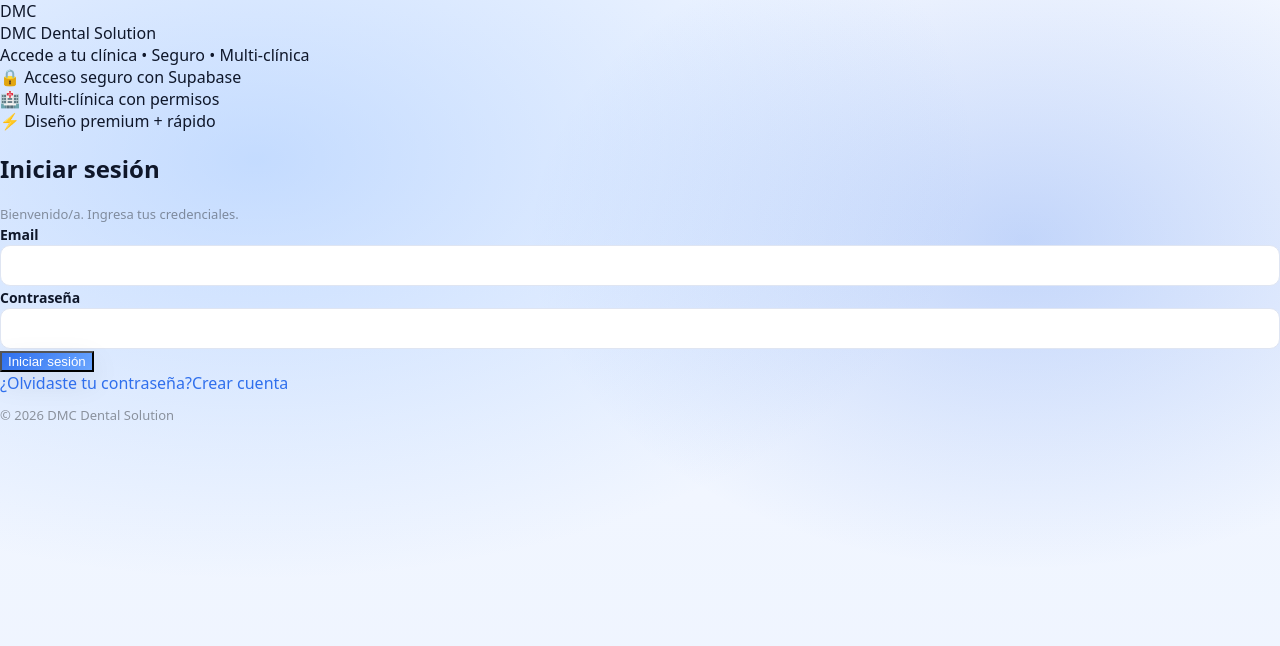
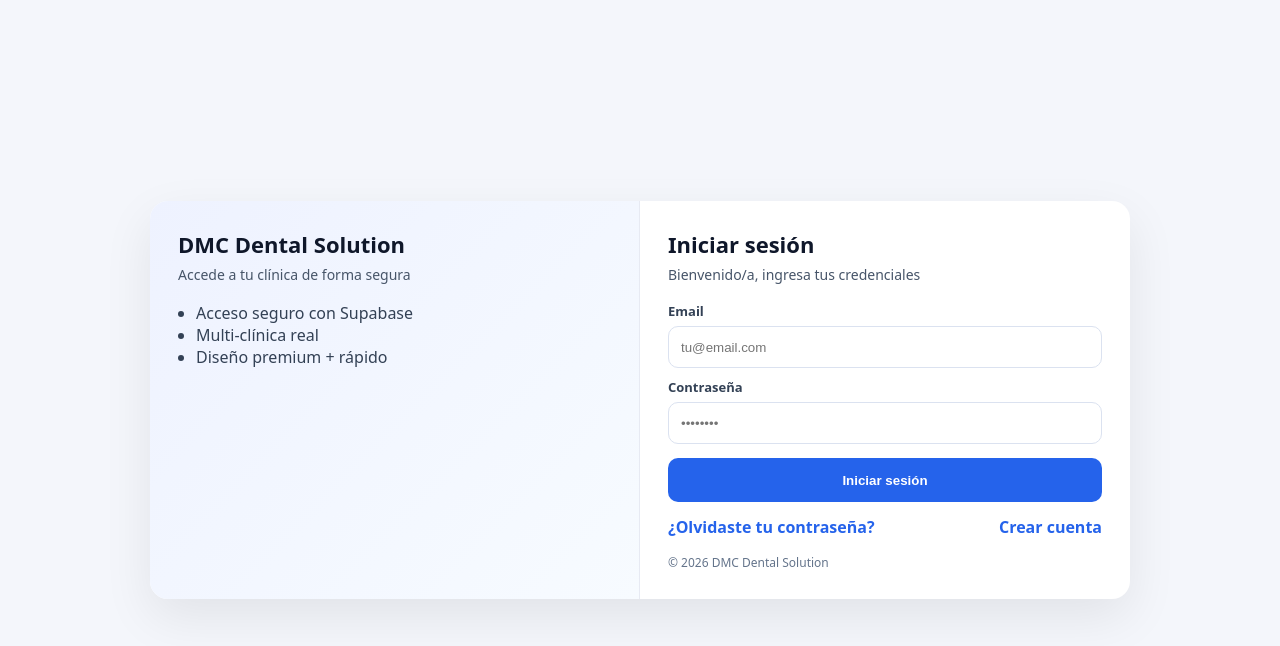
Before and after one commit to darlinenivar/dmc-dental-solution, a React (Vite) app: page /login in a window 1280 px wide. Shown: the top 646 px of the page. Built offline with nearby package versions, Linux system fonts and the light colour scheme.

Commit message:
Fix auth UI + links + supabase singleton + dashboard layout

```diff
--- a/src/components/Sidebar.jsx
+++ b/src/components/Sidebar.jsx
@@ -1,28 +1,45 @@
 // src/components/Sidebar.jsx
 import React, { useEffect, useState } from "react";
 import { NavLink, useNavigate } from "react-router-dom";
-import { supabase } from "../supabaseClient"; // <-- SOLO ESTE IMPORT
+import { supabase } from "../lib/supabaseClient";
 
 const MENU = [
   { to: "/dashboard", label: "Dashboard", icon: "📊" },
   { to: "/patients", label: "Pacientes", icon: "🧑‍🤝‍🧑" },
-  { to: "/citas", label: "Citas", icon: "🗓️" },
+  { to: "/citas", label: "Citas", icon: "📅" },
+  { to: "/doctores", label: "Doctores", icon: "🦷" },
   { to: "/billing", label: "Facturación", icon: "🧾" },
   { to: "/settings", label: "Configuración", icon: "⚙️" },
 ];
 
+const SUPER_ADMIN_MENU = [{ to: "/admin", label: "Super Admin", icon: "🛡️" }];
+
 export default function Sidebar({ collapsed, onToggleCollapse, onCloseMobile }) {
   const nav = useNavigate();
-  const [email, setEmail] = useState("");
+  const [role, setRole] = useState(null);
 
   useEffect(() => {
-    let active = true;
-    supabase.auth.getUser().then(({ data }) => {
-      if (!active) return;
-      setEmail(data?.user?.email || "");
-    });
+    let alive = true;
+
+    const loadRole = async () => {
+      const { data: auth } = await supabase.auth.getUser();
+      const user = auth?.user;
+      if (!user) return;
+
+      // opcional: si guardas role en profiles
+      const { data, error } = await supabase
+        .from("profiles")
+        .select("role")
+        .eq("id", user.id)
+        .maybeSingle();
+
+      if (!alive) return;
+      if (!error) setRole(data?.role ?? null);
+    };
+
+    loadRole();
     return () => {
-      active = false;
+      alive = false;
     };
   }, []);
 
@@ -34,16 +51,13 @@
   return (
     <aside className={`sidebar ${collapsed ? "collapsed" : ""}`}>
       <div className="sidebar-top">
-        <button className="sidebar-toggle" onClick={onToggleCollapse} type="button">
+        <button className="sidebar-toggle" onClick={onToggleCollapse}>
           {collapsed ? "➡️" : "⬅️"}
         </button>
 
-        {!collapsed && (
-          <div className="sidebar-user">
-            <div className="sidebar-user-title">Cuenta</div>
-            <div className="sidebar-user-email">{email || "—"}</div>
-          </div>
-        )}
+        <button className="sidebar-close-mobile" onClick={onCloseMobile}>
+          ✖
+        </button>
       </div>
 
       <nav className="sidebar-nav">
@@ -51,18 +65,35 @@
           <NavLink
             key={item.to}
             to={item.to}
-            className={({ isActive }) => `sidebar-link ${isActive ? "active" : ""}`}
+            className={({ isActive }) =>
+              `sidebar-link ${isActive ? "active" : ""}`
+            }
             onClick={onCloseMobile}
           >
-            <span className="sidebar-icon">{item.icon}</span>
+            <span className="icon">{item.icon}</span>
             {!collapsed && <span>{item.label}</span>}
           </NavLink>
         ))}
+
+        {role === "super_admin" &&
+          SUPER_ADMIN_MENU.map((item) => (
+            <NavLink
+              key={item.to}
+              to={item.to}
+              className={({ isActive }) =>
+                `sidebar-link ${isActive ? "active" : ""}`
+              }
+              onClick={onCloseMobile}
+            >
+              <span className="icon">{item.icon}</span>
+              {!collapsed && <span>{item.label}</span>}
+            </NavLink>
+          ))}
       </nav>
 
       <div className="sidebar-bottom">
-        <button className="btn-logout" onClick={handleLogout} type="button">
-          Cerrar sesión
+        <button className="logout-btn" onClick={handleLogout}>
+          {!collapsed ? "Cerrar sesión" : "🚪"}
         </button>
       </div>
     </aside>
--- a/src/layout/DashboardLayout.jsx
+++ b/src/layout/DashboardLayout.jsx
@@ -9,17 +9,17 @@
   const [collapsed, setCollapsed] = useState(false);
 
   return (
-    <div className="dashboard-shell">
+    <div className="dash-shell">
       <Sidebar
         collapsed={collapsed}
         onToggleCollapse={() => setCollapsed((v) => !v)}
+        onCloseMobile={() => {}}
       />
-
-      <div className="dashboard-main">
-        <Topbar title="DMC Dental Solution" />
-        <main className="dashboard-content">
+      <div className="dash-main">
+        <Topbar />
+        <div className="dash-content">
           <Outlet />
-        </main>
+        </div>
       </div>
     </div>
   );
--- a/src/lib/supabaseClient.js
+++ b/src/lib/supabaseClient.js
@@ -1,11 +1,11 @@
+// src/lib/supabaseClient.js
 import { createClient } from "@supabase/supabase-js";
 
 const supabaseUrl = import.meta.env.VITE_SUPABASE_URL;
 const supabaseAnonKey = import.meta.env.VITE_SUPABASE_ANON_KEY;
 
 if (!supabaseUrl || !supabaseAnonKey) {
-  // Esto evita que crashee sin mensaje claro
-  console.error("Missing Supabase env vars. Check VITE_SUPABASE_URL and VITE_SUPABASE_ANON_KEY.");
+  console.warn("Missing VITE_SUPABASE_URL or VITE_SUPABASE_ANON_KEY in .env");
 }
 
 export const supabase = createClient(supabaseUrl, supabaseAnonKey, {
--- a/src/pages/ForgotPassword.jsx
+++ b/src/pages/ForgotPassword.jsx
@@ -1,7 +1,7 @@
 // src/pages/ForgotPassword.jsx
 import React, { useState } from "react";
 import { Link } from "react-router-dom";
-import { supabase } from "../supabaseClient";
+import { supabase } from "../lib/supabaseClient";
 import "../styles/auth.css";
 
 export default function ForgotPassword() {
@@ -14,58 +14,68 @@
     e.preventDefault();
     setError("");
     setMessage("");
+    setLoading(true);
 
-    if (!email.trim()) {
-      setError("Escribe tu email.");
+    // Importante: URL debe existir en Supabase Auth > URL Configuration
+    const redirectTo = `${window.location.origin}/reset-password`;
+
+    const { error: err } = await supabase.auth.resetPasswordForEmail(email, {
+      redirectTo,
+    });
+
+    setLoading(false);
+
+    if (err) {
+      setError(err.message);
       return;
     }
 
-    setLoading(true);
-    try {
-      const redirectTo = `${window.location.origin}/reset-password`;
-
-      const { error: supaError } = await supabase.auth.resetPasswordForEmail(email.trim(), {
-        redirectTo,
-      });
-
-      if (supaError) throw supaError;
-
-      setMessage("Listo ✅ Te enviamos un enlace a tu correo.");
-    } catch (err) {
-      setError(err?.message || "Error enviando el enlace.");
-    } finally {
-      setLoading(false);
-    }
+    setMessage("Listo. Te enviamos el enlace a tu correo.");
   };
 
   return (
-    <div className="auth-page">
+    <div className="auth-wrap">
       <div className="auth-card">
-        <h2>Recuperar contraseña</h2>
-        <p className="muted">Escribe tu email y te enviamos el enlace.</p>
+        <div className="auth-left">
+          <h2 className="auth-title">DMC Dental Solution</h2>
+          <p className="auth-subtitle">Recuperación de acceso segura.</p>
+          <p style={{ margin: 0, color: "#475569", fontSize: 13 }}>
+            Escribe tu email y te enviamos el enlace para crear una nueva
+            contraseña. El enlace abre en este mismo dominio.
+          </p>
+        </div>
 
-        <form onSubmit={onSubmit} className="auth-form">
+        <div className="auth-right">
+          <h2 className="auth-title">Recuperar contraseña</h2>
+          <p className="auth-subtitle">Escribe tu email y te enviamos el enlace.</p>
+
+          <form className="auth-form" onSubmit={onSubmit}>
             <label>Email</label>
             <input
-            type="email"
               value={email}
               onChange={(e) => setEmail(e.target.value)}
+              type="email"
               placeholder="correo@clinica.com"
               required
             />
 
-          <button className="btn-primary" type="submit" disabled={loading}>
+            {error && <div className="auth-error">{error}</div>}
+            {message && <div className="auth-success">{message}</div>}
+
+            <button className="auth-btn" type="submit" disabled={loading}>
               {loading ? "Enviando..." : "Enviar enlace"}
             </button>
           </form>
-
-        {error && <p className="alert error">{error}</p>}
-        {message && <p className="alert success">{message}</p>}
 
           <div className="auth-links">
             <Link to="/login">Volver a iniciar sesión</Link>
             <Link to="/register">Crear cuenta</Link>
           </div>
+
+          <div style={{ marginTop: 16, fontSize: 12, color: "#64748b" }}>
+            © {new Date().getFullYear()} DMC Dental Solution
+          </div>
+        </div>
       </div>
     </div>
   );
--- a/src/pages/Login.jsx
+++ b/src/pages/Login.jsx
@@ -1,12 +1,13 @@
 // src/pages/Login.jsx
 import React, { useState } from "react";
 import { Link, useNavigate } from "react-router-dom";
-import { supabase } from "../supabaseClient";
+import { supabase } from "../lib/supabaseClient";
+import "../styles/auth.css";
 
 export default function Login() {
   const nav = useNavigate();
   const [email, setEmail] = useState("");
-  const [pass, setPass] = useState("");
+  const [password, setPassword] = useState("");
   const [loading, setLoading] = useState(false);
   const [error, setError] = useState("");
 
@@ -14,64 +15,74 @@
     e.preventDefault();
     setError("");
     setLoading(true);
-    try {
-      const { error: err } = await supabase.auth.signInWithPassword({
-        email: email.trim(),
-        password: pass,
-      });
-      if (err) throw err;
-      nav("/dashboard", { replace: true });
-    } catch (err) {
-      setError(err?.message || "No se pudo iniciar sesión.");
-    } finally {
-      setLoading(false);
+
+    const { error: err } = await supabase.auth.signInWithPassword({
+      email,
+      password,
+    });
+
+    setLoading(false);
+
+    if (err) {
+      setError(err.message);
+      return;
     }
+
+    nav("/dashboard", { replace: true });
   };
 
   return (
-    <div className="authPage">
-      <div className="authCard">
-        <div className="authLeft">
-          <div className="brandRow">
-            <div className="brandLogo">DMC</div>
-            <div>
-              <div className="brandTitle">DMC Dental Solution</div>
-              <div className="brandSub">Accede a tu clínica • Seguro • Multi-clínica</div>
-            </div>
-          </div>
-
-          <div className="checkList">
-            <div>🔒 Acceso seguro con Supabase</div>
-            <div>🏥 Multi-clínica con permisos</div>
-            <div>⚡ Diseño premium + rápido</div>
-          </div>
+    <div className="auth-wrap">
+      <div className="auth-card">
+        <div className="auth-left">
+          <h2 className="auth-title">DMC Dental Solution</h2>
+          <p className="auth-subtitle">Accede a tu clínica de forma segura</p>
+          <ul style={{ margin: 0, paddingLeft: 18, color: "#334155" }}>
+            <li>Acceso seguro con Supabase</li>
+            <li>Multi-clínica real</li>
+            <li>Diseño premium + rápido</li>
+          </ul>
         </div>
 
-        <div className="authRight">
-          <h2>Iniciar sesión</h2>
-          <p className="muted">Bienvenido/a. Ingresa tus credenciales.</p>
+        <div className="auth-right">
+          <h2 className="auth-title">Iniciar sesión</h2>
+          <p className="auth-subtitle">Bienvenido/a, ingresa tus credenciales</p>
 
-          <form onSubmit={onSubmit} className="authForm">
+          <form className="auth-form" onSubmit={onSubmit}>
             <label>Email</label>
-            <input value={email} onChange={(e) => setEmail(e.target.value)} />
+            <input
+              value={email}
+              onChange={(e) => setEmail(e.target.value)}
+              type="email"
+              placeholder="tu@email.com"
+              required
+            />
+
+            <div style={{ height: 10 }} />
 
             <label>Contraseña</label>
-            <input type="password" value={pass} onChange={(e) => setPass(e.target.value)} />
+            <input
+              value={password}
+              onChange={(e) => setPassword(e.target.value)}
+              type="password"
+              placeholder="••••••••"
+              required
+            />
 
-            <button className="btnPrimary" type="submit" disabled={loading}>
-              {loading ? "Ingresando…" : "Iniciar sesión"}
+            {error && <div className="auth-error">{error}</div>}
+
+            <button className="auth-btn" type="submit" disabled={loading}>
+              {loading ? "Ingresando..." : "Iniciar sesión"}
             </button>
           </form>
 
-          {error && <p className="alertError">{error}</p>}
-
-          <div className="authLinks">
+          <div className="auth-links">
             <Link to="/forgot-password">¿Olvidaste tu contraseña?</Link>
             <Link to="/register">Crear cuenta</Link>
           </div>
 
-          <div className="muted" style={{ marginTop: 12 }}>
-            © 2026 DMC Dental Solution
+          <div style={{ marginTop: 16, fontSize: 12, color: "#64748b" }}>
+            © {new Date().getFullYear()} DMC Dental Solution
           </div>
         </div>
       </div>
--- a/src/styles/auth.css
+++ b/src/styles/auth.css
@@ -1,102 +1,125 @@
-.auth-page{
-  min-height:100vh;
-  display:flex;
-  align-items:center;
-  justify-content:center;
-  padding:24px;
-  background:#f4f6fb;
+/* src/styles/auth.css */
+.auth-wrap {
+  min-height: 100vh;
+  display: grid;
+  place-items: center;
+  padding: 24px;
+  background: #f4f6fb;
 }
 
-.auth-card{
-  width:100%;
-  max-width:520px;
-  background:#fff;
-  border:1px solid #e7eaf3;
-  border-radius:14px;
-  padding:22px;
-  box-shadow:0 12px 30px rgba(0,0,0,.06);
+.auth-card {
+  width: min(980px, 95vw);
+  display: grid;
+  grid-template-columns: 1fr 1fr;
+  gap: 0;
+  background: #ffffff;
+  border-radius: 18px;
+  overflow: hidden;
+  box-shadow: 0 18px 50px rgba(0, 0, 0, 0.08);
 }
 
-.auth-card.wide{ max-width:760px; }
-
-.auth-form{
-  display:flex;
-  flex-direction:column;
-  gap:12px;
-  margin-top:14px;
+.auth-left {
+  padding: 28px;
+  background: linear-gradient(135deg, #eef2ff, #f7fbff);
+  border-right: 1px solid #e7eaf3;
 }
 
-.auth-form.grid{
-  display:grid;
-  grid-template-columns:1fr 1fr;
-  gap:12px;
+.auth-right {
+  padding: 28px;
 }
 
-.auth-form.grid .full{ grid-column:1 / -1; }
-
-label{ font-weight:600; font-size:14px; }
-
-input, select{
-  width:100%;
-  padding:12px 12px;
-  border-radius:10px;
-  border:1px solid #dfe5f2;
-  outline:none;
+.auth-title {
+  margin: 0 0 6px 0;
+  font-size: 22px;
+  font-weight: 700;
+  color: #0f172a;
 }
 
-input:focus, select:focus{ border-color:#2f5cff; }
-
-.btn-primary{
-  background:#2f5cff;
-  color:#fff;
-  border:none;
-  padding:12px 14px;
-  border-radius:10px;
-  cursor:pointer;
-  font-weight:700;
+.auth-subtitle {
+  margin: 0 0 18px 0;
+  color: #475569;
+  font-size: 14px;
 }
 
-.btn-primary:disabled{
-  opacity:.6;
-  cursor:not-allowed;
+.auth-form label {
+  display: block;
+  font-size: 13px;
+  color: #334155;
+  margin-bottom: 6px;
+  font-weight: 600;
 }
 
-.btn-secondary{
-  width:100%;
-  margin-top:10px;
-  background:#f1f4ff;
-  color:#1d2b6b;
-  border:1px solid #dbe3ff;
-  padding:12px 14px;
-  border-radius:10px;
-  cursor:pointer;
-  font-weight:700;
+.auth-form input,
+.auth-form select {
+  width: 100%;
+  height: 42px;
+  border: 1px solid #dbe2f0;
+  border-radius: 10px;
+  padding: 0 12px;
+  outline: none;
+  background: #ffffff;
+  color: #0f172a;
 }
 
-.auth-links{
-  display:flex;
-  justify-content:space-between;
-  margin-top:14px;
+.auth-form input:focus,
+.auth-form select:focus {
+  border-color: #2563eb;
+  box-shadow: 0 0 0 3px rgba(37, 99, 235, 0.15);
 }
 
-.auth-links a{
-  color:#2f5cff;
-  font-weight:700;
-  text-decoration:none;
-  padding:6px 0;
+.auth-btn {
+  margin-top: 14px;
+  width: 100%;
+  height: 44px;
+  border: 0;
+  border-radius: 10px;
+  background: #2563eb;
+  color: #ffffff;
+  font-weight: 700;
+  cursor: pointer;
 }
 
-.auth-links a:hover{ text-decoration:underline; }
-
-.muted{ color:#6b7280; font-size:13px; }
-
-.alert{
-  margin-top:10px;
-  padding:10px 12px;
-  border-radius:10px;
-  font-weight:600;
-  font-size:14px;
+.auth-btn:disabled {
+  opacity: 0.7;
+  cursor: not-allowed;
 }
 
-.alert.error{ background:#fff1f2; color:#991b1b; border:1px solid #fecdd3; }
-.alert.success{ background:#ecfdf5; color:#065f46; border:1px solid #a7f3d0; }
+.auth-links {
+  margin-top: 14px;
+  display: flex;
+  justify-content: space-between;
+  gap: 10px;
+}
+
+.auth-links a {
+  color: #2563eb;
+  font-weight: 700;
+  text-decoration: none;
+  cursor: pointer;
+}
+
+.auth-links a:hover {
+  text-decoration: underline;
+}
+
+.auth-error {
+  margin-top: 10px;
+  color: #b91c1c;
+  font-weight: 600;
+}
+
+.auth-success {
+  margin-top: 10px;
+  color: #15803d;
+  font-weight: 600;
+}
+
+@media (max-width: 900px) {
+  .auth-card {
+    grid-template-columns: 1fr;
+  }
+  .auth-left {
+    border-right: 0;
+    border-bottom: 1px solid #e7eaf3;
+  }
+}
```
Also changed, not shown: src/App.jsx (+4 -5 lines). Lines whose indentation alone changed are shown as unchanged.
